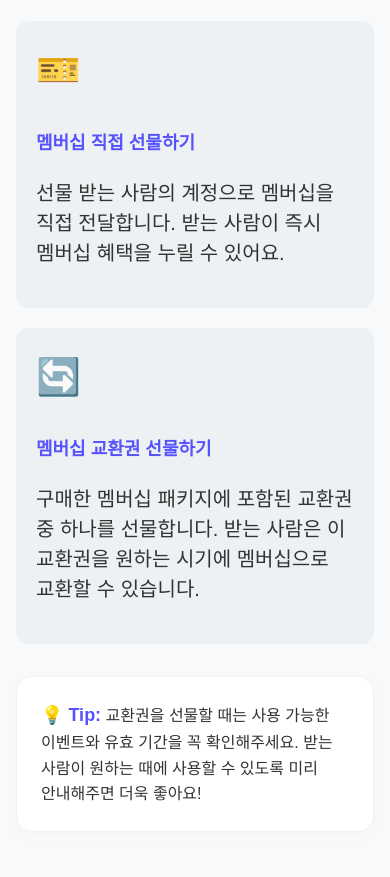
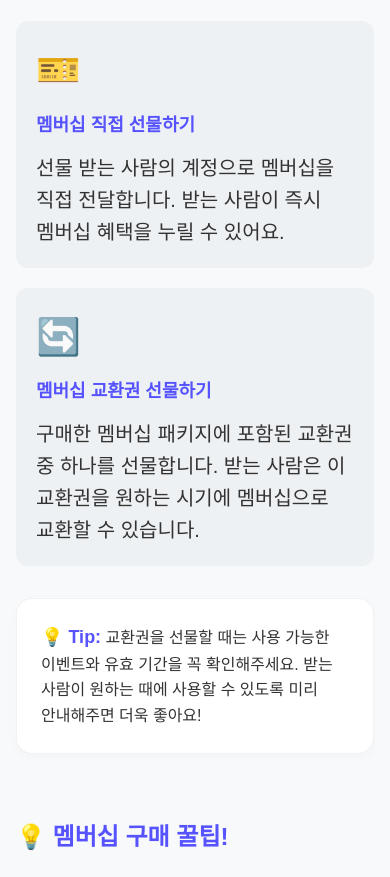
Before and after one commit to uxstorage/memble-content, a plain HTML site: page introduce-memble/02_shop_buy.html in a window 390 px wide. Shown: the part 2350-3227 px from the top of the page. Drawn offline with Linux system fonts and the light colour scheme.

Commit message:
edit somethings

```diff
--- a/introduce-memble/02_shop_buy.html
+++ b/introduce-memble/02_shop_buy.html
@@ -250,26 +250,25 @@
             margin-bottom: 12px;
         }
 
-        .gift-option-card h5 {
+        .gift-option-title {
             color: #5653FE;
             font-size: 18px;
+            font-weight: bold;
             margin-bottom: 12px;
         }
 
-        .gift-option-card p {
+        .gift-option-text {
             font-size: 16px;
-            color: #333;
-            line-height: 1.5;
         }
 
         @media screen and (max-width: 768px) {
-            .gift-option-card p {
+            .gift-option-text {
                 font-size: 18px;
             }
         }
 
         @media screen and (max-width: 480px) {
-            .gift-option-card p {
+            .gift-option-text {
                 font-size: 20px;
             }
         }
@@ -344,25 +343,6 @@
 
         .default-setting svg {
             margin-right: 8px;
-        }
-
-
-        .gift-option-text {
-            font-size: 16px;
-        }
-
-
-        @media screen and (max-width: 768px) {
-            .gift-option-text {
-                font-size: 18px;
-            }
-        }
-
-
-        @media screen and (max-width: 480px) {
-            .gift-option-text {
-                font-size: 20px;
-            }
         }
     </style>
 </head>
@@ -442,13 +422,13 @@
                     <div class="gift-option-cards">
                         <div class="gift-option-card">
                             <div class="gift-option-icon">🎫</div>
-                            <h5>멤버십 직접 선물하기</h5>
-                            <p>선물 받는 사람의 계정으로 멤버십을 직접 전달합니다. 받는 사람이 즉시 멤버십 혜택을 누릴 수 있어요.</p>
+                            <div class="gift-option-title">멤버십 직접 선물하기</div>
+                            <div class="gift-option-text">선물 받는 사람의 계정으로 멤버십을 직접 전달합니다. 받는 사람이 즉시 멤버십 혜택을 누릴 수 있어요.</div>
                         </div>
                         <div class="gift-option-card">
                             <div class="gift-option-icon">🔄</div>
-                            <h5>멤버십 교환권 선물하기</h5>
-                            <p>구매한 멤버십 패키지에 포함된 교환권 중 하나를 선물합니다. 받는 사람은 이 교환권을 원하는 시기에 멤버십으로 교환할 수 있습니다.</p>
+                            <div class="gift-option-title">멤버십 교환권 선물하기</div>
+                            <div class="gift-option-text">구매한 멤버십 패키지에 포함된 교환권 중 하나를 선물합니다. 받는 사람은 이 교환권을 원하는 시기에 멤버십으로 교환할 수 있습니다.</div>
                         </div>
                     </div>
 
```
